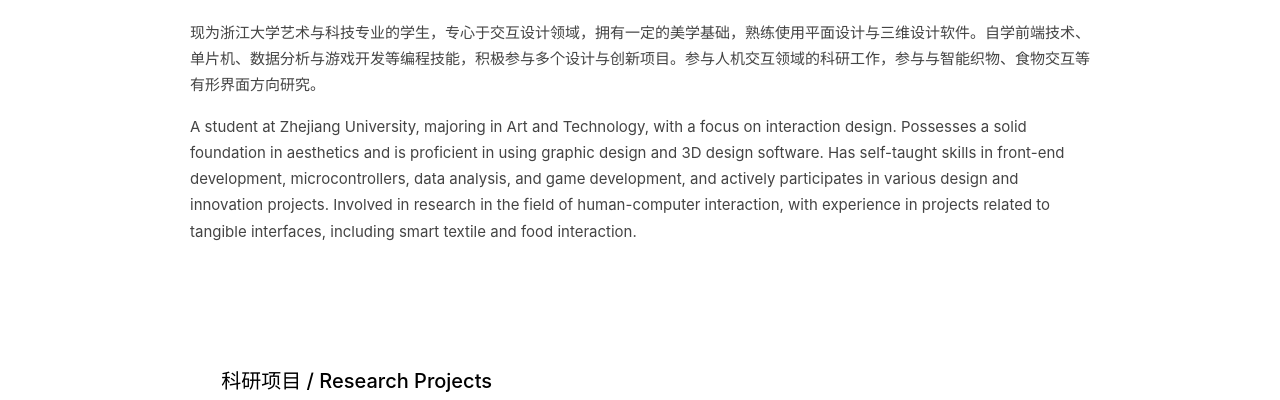
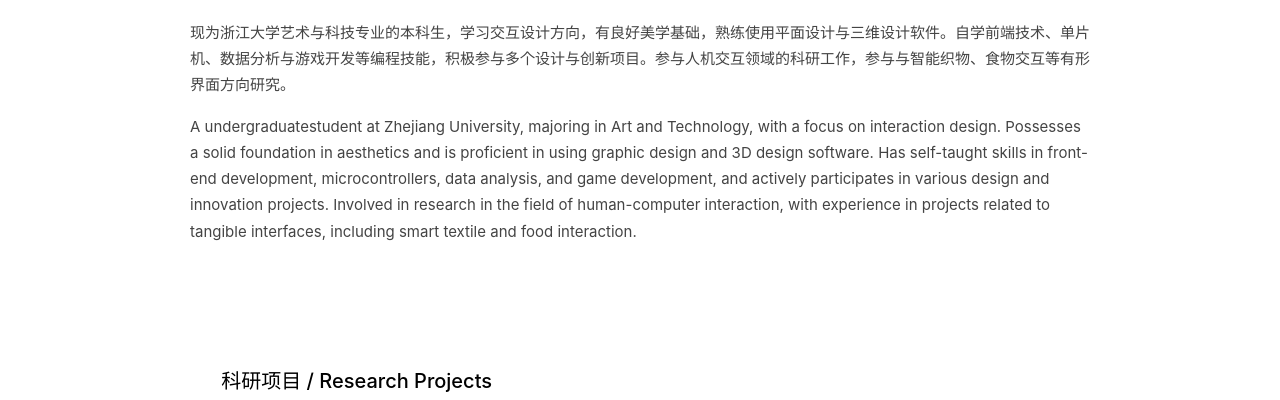
Before and after one commit to Hannah-CZH/Hannah-CZH.github.io, a plain HTML site: page index.html in a window 1280 px wide. Shown: the part 386-786 px from the top of the page. Drawn offline with Linux system fonts and the light colour scheme.

Commit message:
文案修改

```diff
--- a/index.html
+++ b/index.html
@@ -54,10 +54,10 @@
     <div class="row">
       <div class="col-12 bio">
         <p class="bio-cn">
-          现为浙江大学艺术与科技专业的学生，专心于交互设计领域，拥有一定的美学基础，熟练使用平面设计与三维设计软件。自学前端技术、单片机、数据分析与游戏开发等编程技能，积极参与多个设计与创新项目。参与人机交互领域的科研工作，参与与智能织物、食物交互等有形界面方向研究。
+          现为浙江大学艺术与科技专业的本科生，学习交互设计方向，有良好美学基础，熟练使用平面设计与三维设计软件。自学前端技术、单片机、数据分析与游戏开发等编程技能，积极参与多个设计与创新项目。参与人机交互领域的科研工作，参与与智能织物、食物交互等有形界面方向研究。
         </p>
         <p class="bio-en">
-          A student at Zhejiang University, majoring in Art and Technology, with a focus on interaction design. Possesses a solid foundation in aesthetics and is proficient in using graphic design and 3D design software. Has self-taught skills in front-end development, microcontrollers, data analysis, and game development, and actively participates in various design and innovation projects. Involved in research in the field of human-computer interaction, with experience in projects related to tangible interfaces, including smart textile and food interaction.
+          A undergraduatestudent at Zhejiang University, majoring in Art and Technology, with a focus on interaction design. Possesses a solid foundation in aesthetics and is proficient in using graphic design and 3D design software. Has self-taught skills in front-end development, microcontrollers, data analysis, and game development, and actively participates in various design and innovation projects. Involved in research in the field of human-computer interaction, with experience in projects related to tangible interfaces, including smart textile and food interaction.
         </p>
       </div>
     </div>
@@ -114,7 +114,7 @@
 </div>
     <!-- FULL WIDTH CARD: UIST -->
     <div class="project-grid-full">
-      <a href="project-uist25.html">
+      <!--<a href="project-uist25.html">-->
         <div class="project-card project-card-full" style="background-image: url('/img/UIST.jpg');">
           <div class="project-overlay"></div>
           <div class="project-text">
```
